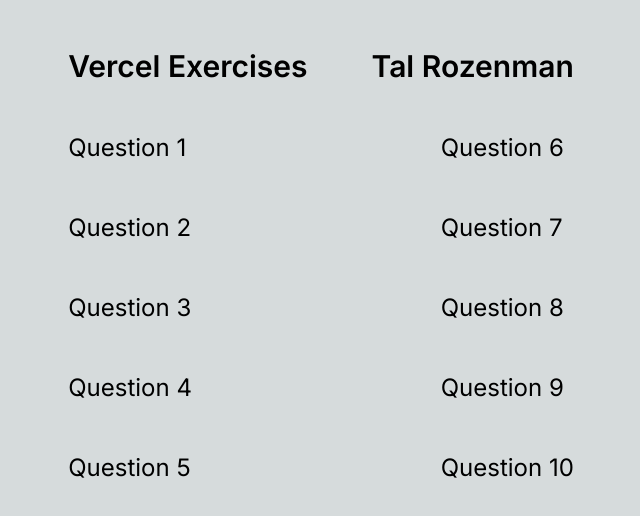
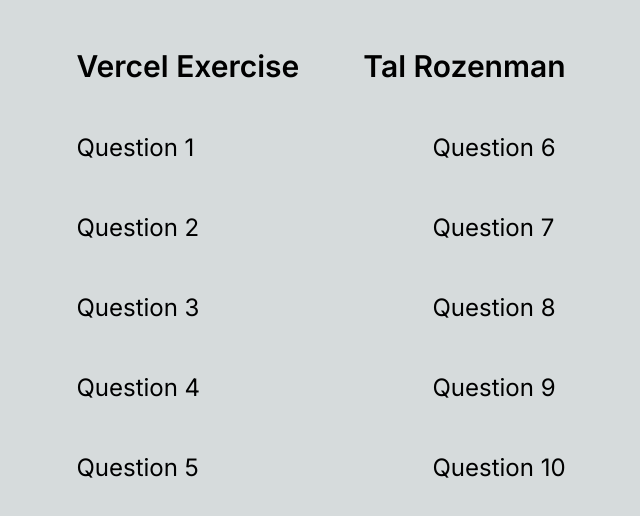
Before and after one commit to Tal-Rozenman/vercel_exercise, a Next.js app: page / in a window 1280 px wide. Shown: the top 516 px of the page, without its empty margins (319-959 px from the left). Built offline with nearby package versions, Linux system fonts and the light colour scheme.

Commit message:
fixed layout again

```diff
--- a/src/app/layout.tsx
+++ b/src/app/layout.tsx
@@ -17,10 +17,10 @@
   return (
     <html lang="en">
       <body className={inter.className}>
-        <div className="flex justify-center h-screen ">
+        <div className="flex justify-center h-screen">
         <div className="p-12 max-w-5xl mx-auto">
-          <nav className="text-3xl font-semibold text-center mb-10 ">
-            <a className="mr-16" href="/">Vercel Exercises</a>
+          <nav className="text-3xl font-semibold flex justify-center gap-16 mb-10">
+            <a href="/">Vercel Exercise</a>
             <a href="https://www.linkedin.com/in/tal-rozenman-0b7315a1/">Tal Rozenman</a>
           </nav>
           <main>
```
